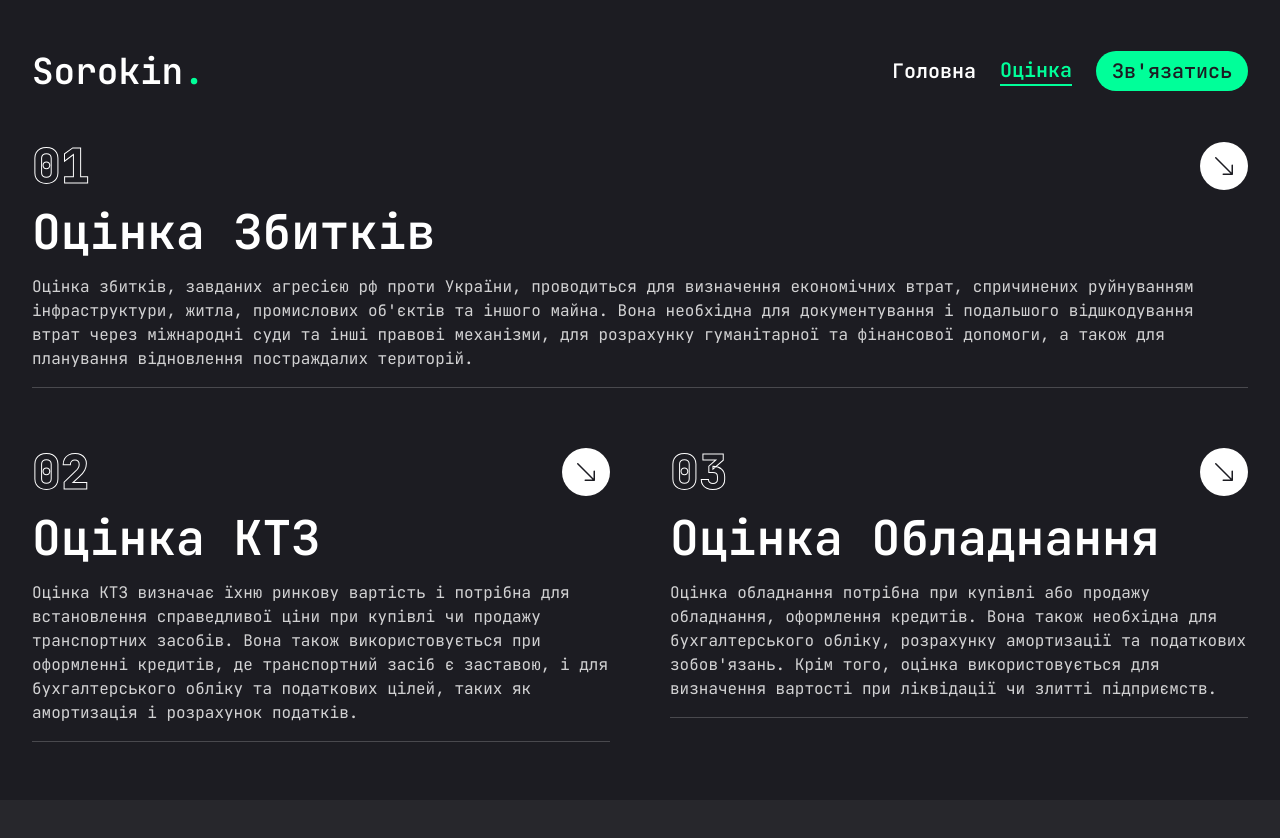
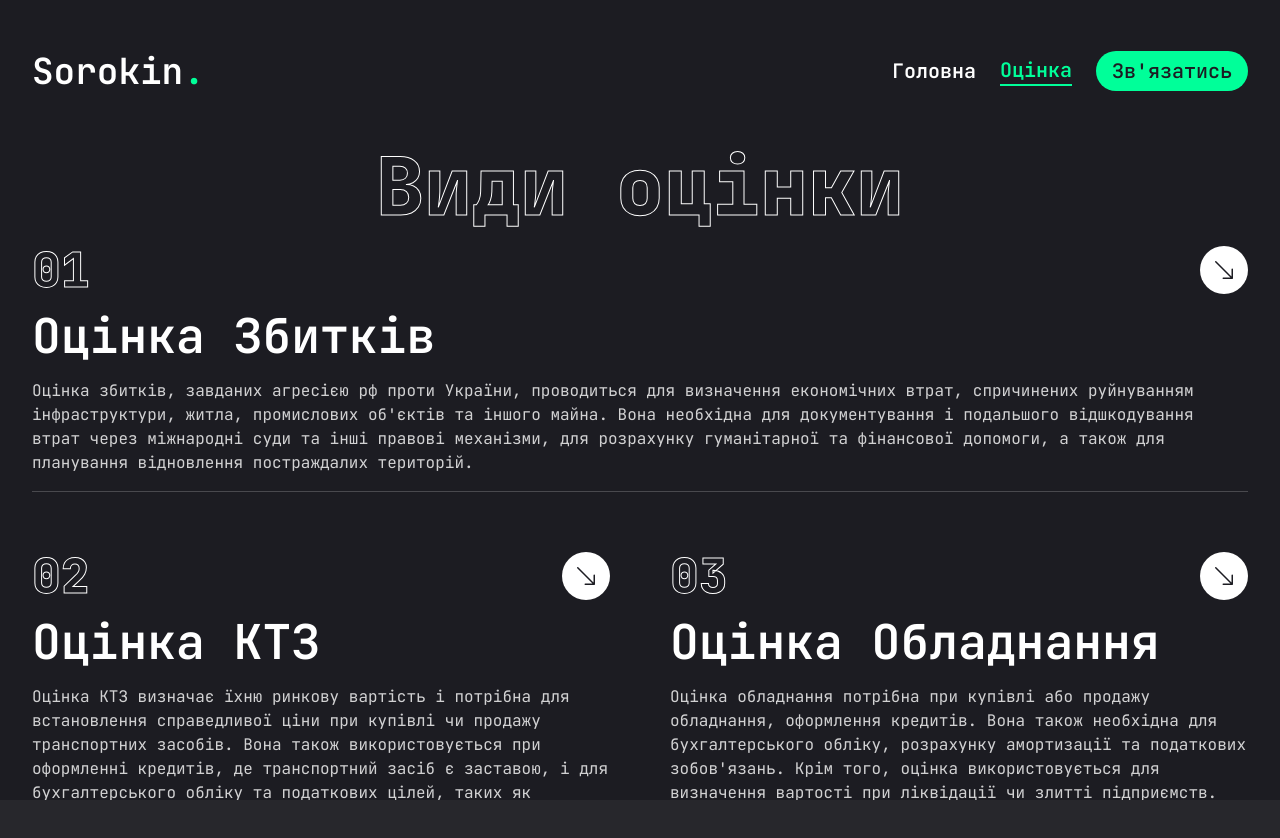
Before and after one commit to ViktorSorokin7500/worksite, a Next.js app: page /ocinka in a window 1280 px wide. Shown: the top 838 px of the page. Built offline with nearby package versions, Linux system fonts and the light colour scheme.

Commit message:
add H1 to ocinka page

```diff
--- a/app/(root)/ocinka/page.jsx
+++ b/app/(root)/ocinka/page.jsx
@@ -77,6 +77,9 @@ const Ocinka = () => {
 	return (
 		<section className="flex flex-col justify-center py-8 lg:py-0">
 			<div className="container mx-auto">
+				<h1 className="h1 font-extrabold text-outline text-transparent text-center mb-4">
+					Види оцінки
+				</h1>
 				<MotionWrapper className="grid grid-cols-1 md:grid-cols-2 gap-[60px]">
 					{pages.map((page, i) => {
 						return (
```
